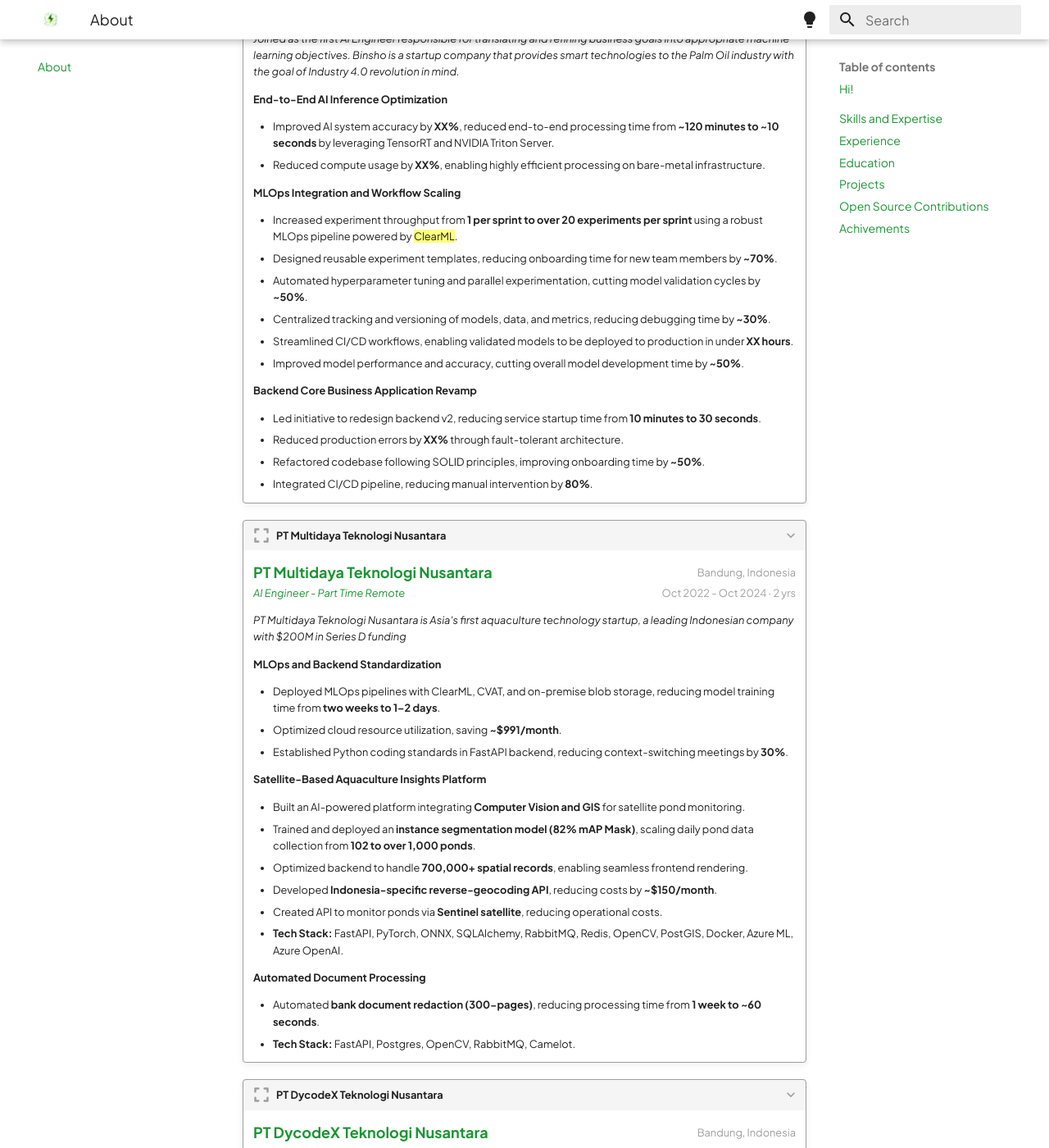
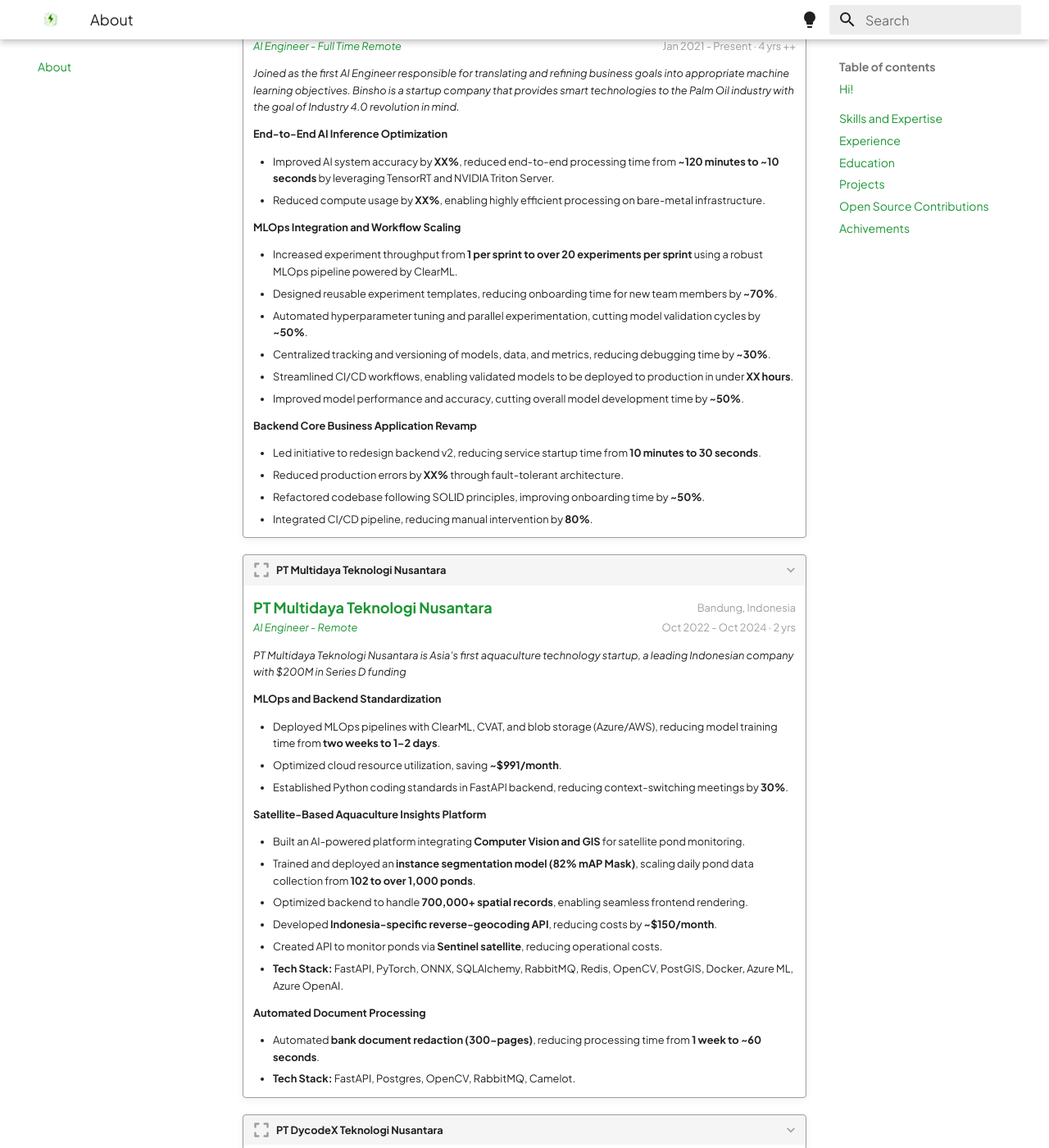
Before and after one commit to agfianf/agfianf.github.io, an MkDocs documentation site: the page built from docs/about.md, in a window 1280 px wide and 1400 px high, scrolled down 1094 px. Shown: the whole window at 82% size. Built offline with MkDocs 1.6.1 and Material for MkDocs 9.7.7, drawn with Linux system fonts in a browser that asks for light colours; emoji names are drawn with the system emoji font; some of the changed text lies outside the part shown.

Commit message:
fix: update 'About Me' section for clarity and accuracy

```diff
--- a/docs/about.md
+++ b/docs/about.md
@@ -76,7 +76,6 @@
 ![Jetson Nano](https://img.shields.io/badge/Jetson_Nano-white?logo=nvidia)
 
 
-
 ---
 
 ### :material-laptop: Experience
@@ -99,7 +98,7 @@
 
     **MLOps Integration and Workflow Scaling**
 
-    - Increased experiment throughput from **1 per sprint to over 20 experiments per sprint** using a robust MLOps pipeline powered by {==ClearML==}.
+    - Increased experiment throughput from **1 per sprint to over 20 experiments per sprint** using a robust MLOps pipeline powered by ClearML.
     - Designed reusable experiment templates, reducing onboarding time for new team members by **~70%**.
     - Automated hyperparameter tuning and parallel experimentation, cutting model validation cycles by **~50%**.
     - Centralized tracking and versioning of models, data, and metrics, reducing debugging time by **~30%**.
@@ -119,7 +118,7 @@
         <span class="c-loc">Bandung, Indonesia</span>
     </div>
     <div class="job-title-date">
-        <span class="title">AI Engineer - Part Time Remote</span>
+        <span class="title">AI Engineer - Remote</span>
         <span class="date">Oct 2022 - Oct 2024 · 2 yrs</span>
     </div>
 
@@ -127,7 +126,7 @@
 
     **MLOps and Backend Standardization**
 
-    - Deployed MLOps pipelines with ClearML, CVAT, and on-premise blob storage, reducing model training time from **two weeks to 1–2 days**.
+    - Deployed MLOps pipelines with ClearML, CVAT, and blob storage (Azure/AWS), reducing model training time from **two weeks to 1–2 days**.
     - Optimized cloud resource utilization, saving **~$991/month**.
     - Established Python coding standards in FastAPI backend, reducing context-switching meetings by **30%**.
 
```
Also changed, not shown: other parts of docs/about.md (+3 -4 lines).
